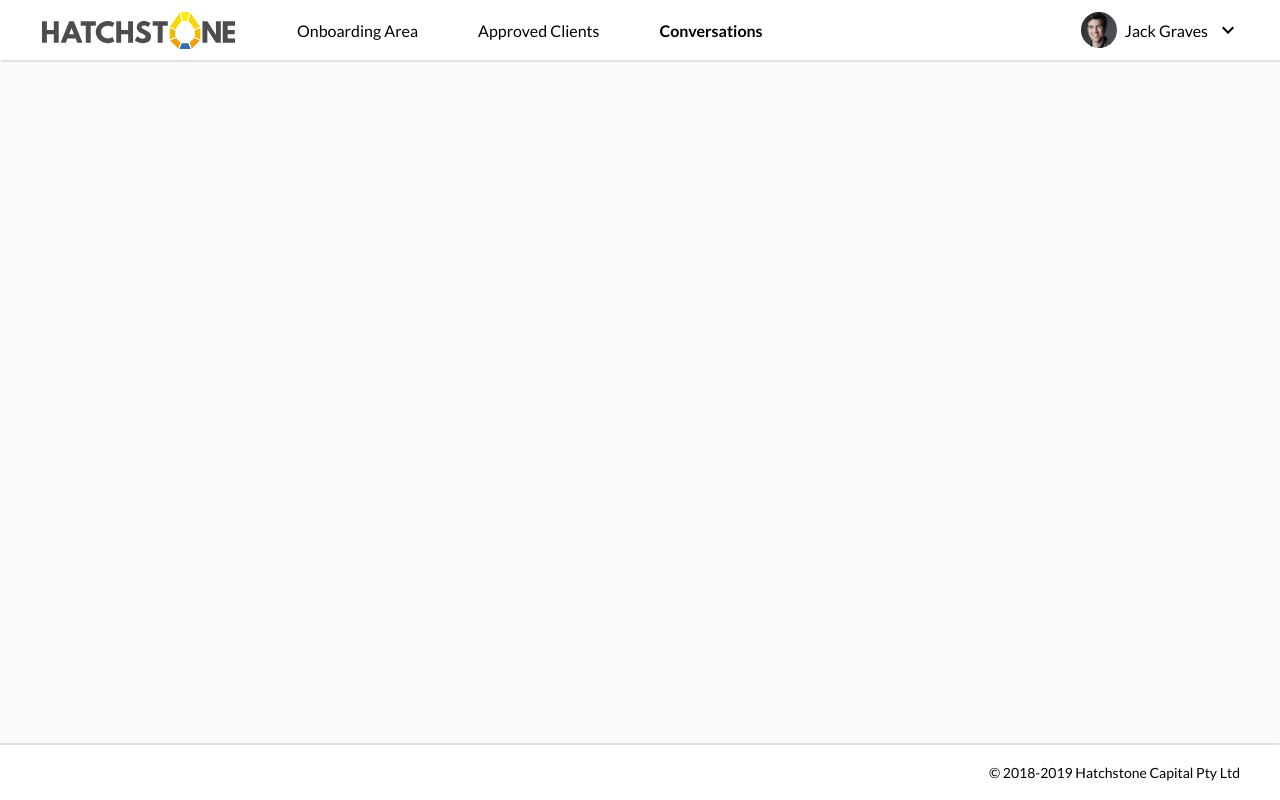
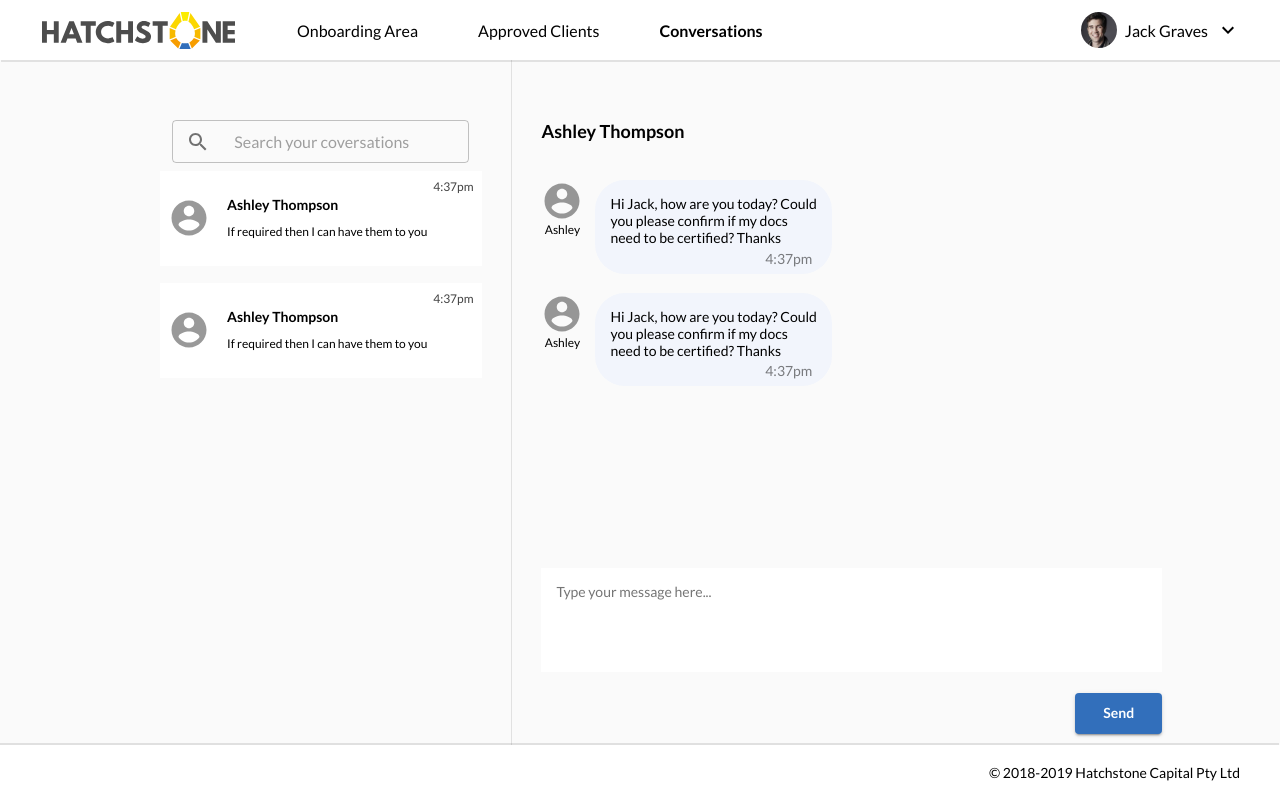
Before and after one commit to tomsmi321/hatchstone-frontend, a React (Create React App) app: page /conversations in a window 1280 px wide. Built offline with nearby package versions, Linux system fonts and the light colour scheme.

Commit message:
changed some dummy data for conversations ui

```diff
--- a/src/App.jsx
+++ b/src/App.jsx
@@ -32,7 +32,7 @@ const App = () => {
           <Route path="/create-profile" component={CreateProfilePage}/>
           <Route path="/approved-clients" component={ApprovedClientsPage}/>
           <Route path="/onboarding-clients" component={() => <div>ONBOARDING CLIENTS</div>}/>
-          <Route path="/conversations/:id" component={ConversationsPage}/>
+          <Route path="/conversations/" component={ConversationsPage}/>
         </Switch>
       <Footer />
     </MuiThemeProvider>
--- a/src/components/Conversations/ConversationsTable.jsx
+++ b/src/components/Conversations/ConversationsTable.jsx
@@ -43,6 +43,9 @@ const WrapperConvoItems = styled.div`
 `
 
 const ConversationsTable = () => {
+    // TODO: get rid of this just for demonstration purposes
+
+
     return (
         <WrapperOuter>
             <WrapperInner>
--- a/src/components/Conversations/ConvoItem.jsx
+++ b/src/components/Conversations/ConvoItem.jsx
@@ -70,14 +70,14 @@ const ConvoItem = () => {
                 </WrapperAccountCircleIcon>
                 <WrapperConvoContent>
                     <WrapperConvoPartner>
-                        Jack Greaves
+                        Ashley Thompson
                     </WrapperConvoPartner>
                     <WrapperConvoSnippet>
-                        Good morning Lisa, how are you today? Could you please send through...
+                        If required then I can have them to you end of ....
                     </WrapperConvoSnippet>
                 </WrapperConvoContent>
                 <WrapperConvoTime>
-                        2:15pm
+                        4:37pm
                 </WrapperConvoTime>
             </WrapperInner>
         </WrapperOuter>
--- a/src/components/Conversations/MessageItem.jsx
+++ b/src/components/Conversations/MessageItem.jsx
@@ -70,12 +70,12 @@ const MessageItem = () => {
                 <WrapperAccountCircleIcon>
                     <AccountCircleIcon />
                     <WrapperAccountCircleIconFname>
-                        Jack
+                        Ashley
                     </WrapperAccountCircleIconFname>
                 </WrapperAccountCircleIcon>
                 <WrapperMessageBox>
                     <WrapperMessageContent>
-                        Good morning Lisa, how are you today? Could you please send through your documents for verification
+                        Hi Jack, how are you today? Could you please confirm if my docs need to be certified? Thanks
                     </WrapperMessageContent>
                     <WrapperMessageTimeOuter>
                         <WrapperMessageTimeInner>
--- a/src/components/Conversations/MessagesTable.jsx
+++ b/src/components/Conversations/MessagesTable.jsx
@@ -29,8 +29,9 @@ const MessagesTable = () => {
         <Wrapper>
             <WrapperMessageItems>
                 <WrapperMessagePartnerName>
-                    Jack Greaves
+                    Ashley Thompson
                 </WrapperMessagePartnerName>
+                <MessageItem />
                 <MessageItem />
             </WrapperMessageItems>
             <NewMessage />
--- a/src/components/Conversations/index.jsx
+++ b/src/components/Conversations/index.jsx
@@ -9,6 +9,8 @@ const Wrapper = styled.div`
 `
 
 const ConversationsPage = () => {
+    // TODO - consume context here
+
     return (
         <Wrapper>
             <ConversationsTable />
```
